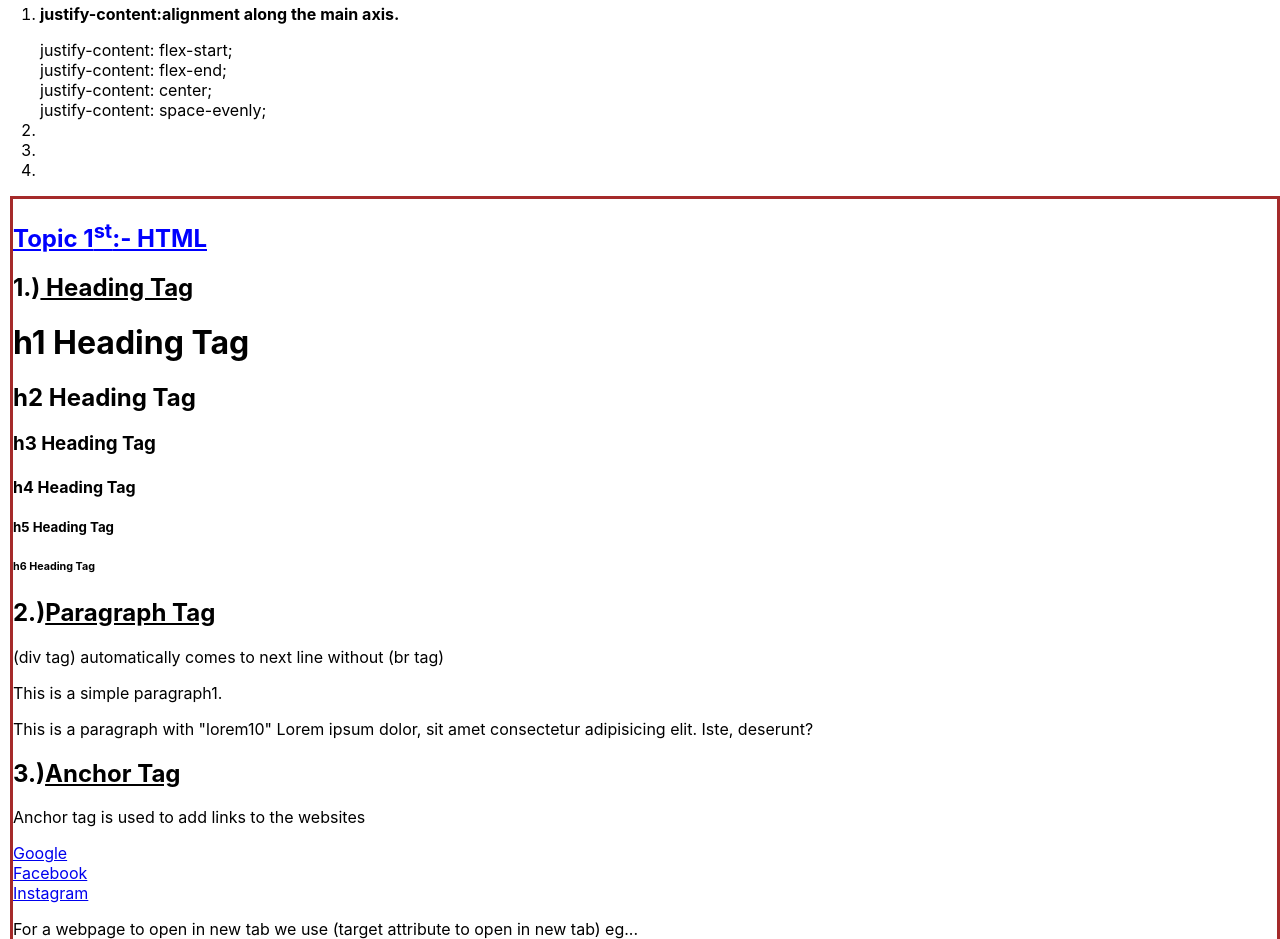
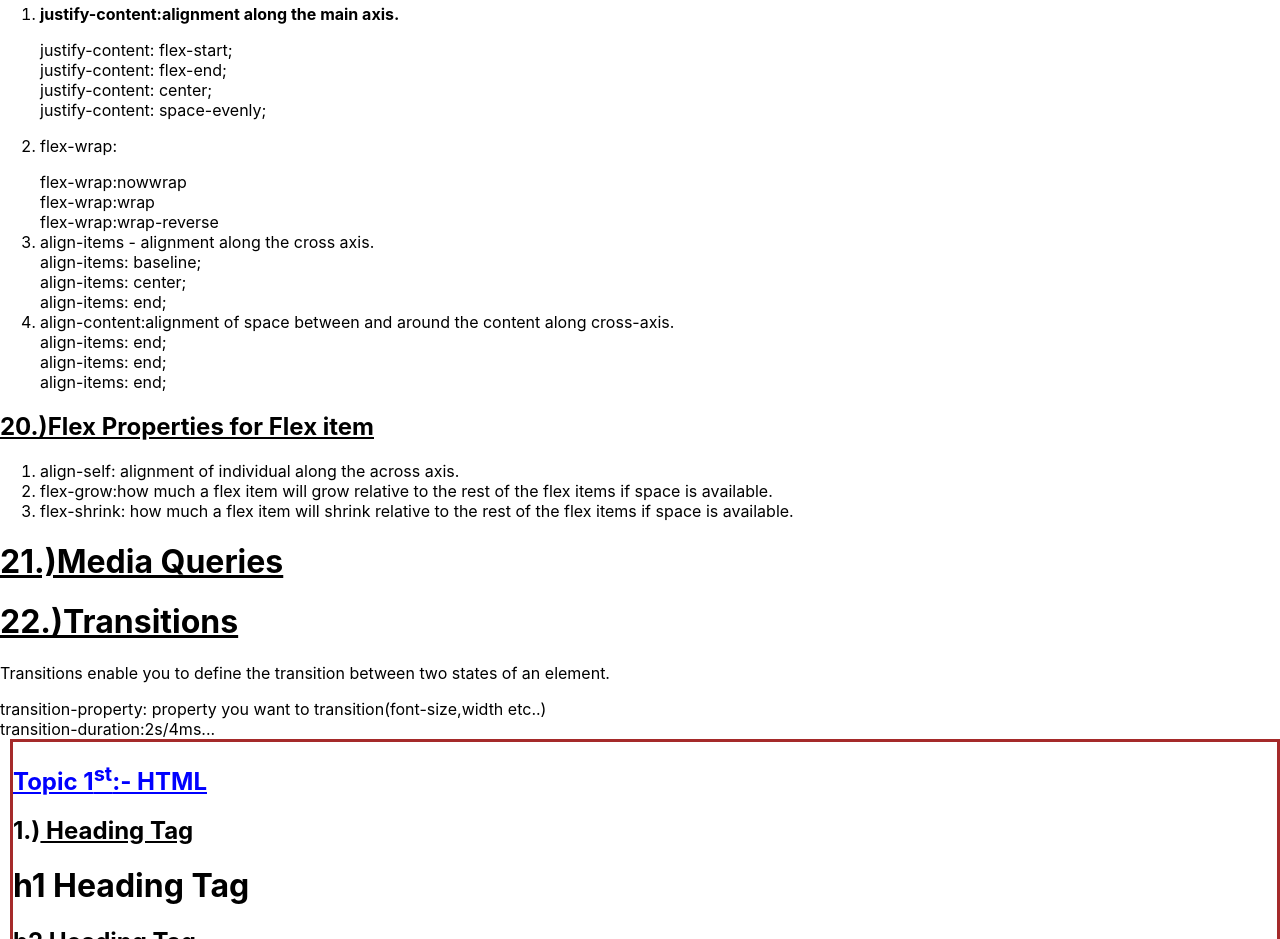
Before and after one commit to sarthiparth683/Basic-Fundamental, a React (Create React App) app: page / in a window 1280 px wide. Shown: the part 6960-7899 px from the top of the page. Built offline with nearby package versions, Linux system fonts and the light colour scheme.

Commit message:
transition

```diff
--- a/src/App2css.css
+++ b/src/App2css.css
@@ -336,3 +336,71 @@
 .justify-content4 {
   justify-content: space-evenly;
 }
+.flex-wrap1 {
+  flex-wrap: nowrap;
+}
+.flex-wrap1 {
+  flex-wrap: wrap;
+}
+.flex-wrap1 {
+  flex-wrap: wrap-reverse;
+}
+
+.align-items1 {
+  align-items: baseline;
+}
+.align-items2 {
+  align-items: center;
+}
+.align-items3 {
+  align-items: end;
+}
+
+.align-content1 {
+  align-content: baseline;
+}
+.align-content1 {
+  align-content: center;
+}
+
+.align-content1 {
+  align-content: end;
+}
+
+.align-self {
+  align-self: center;
+}
+.flex-grow {
+  flex-grow: inherit;
+}
+.flex-shrink {
+  flex-shrink: initial;
+}
+
+
+
+
+#transition1{
+  transition-property: all;
+}
+#transition2{
+  transition-property: initial;
+}
+#transition3{
+  transition-duration: 1s;
+}
+#transition3 {
+  transition-timing-function: ease-in;
+}
+#transition4 {
+  transition-timing-function: ease-out;
+}
+#transition5 {
+  transition-timing-function: linear;
+}
+#transition5 {
+  transition-timing-function: steps();
+}
+#transition5 {
+  transition-delay: 1s;
+}
--- a/src/App2css.js
+++ b/src/App2css.js
@@ -333,10 +333,55 @@ const App2css = () => {
             <div className="justify-content3"> justify-content: center;</div>
             <div className="justify-content4">  justify-content: space-evenly;</div>
           </li>
-          <li></li>
-          <li></li>
-          <li></li>
+          <li><p> flex-wrap: </p>
+            <div className="flex-wrap1"> flex-wrap:nowwrap </div>
+            <div className="flex-wrap2"> flex-wrap:wrap </div>
+            <div className="flex-wrap3"> flex-wrap:wrap-reverse</div>
+          </li>
+
+          <li>align-items - alignment along the cross axis.
+            <div className="align-items1 "> align-items: baseline; </div>
+            <div className="align-items2 "> align-items: center; </div>
+            <div className="align-items3 "> align-items: end; </div>
+          </li>
+          <li>
+            align-content:alignment of space between and around the content along cross-axis.
+            <div className="align-content1 "> align-items: end; </div>
+            <div className="align-content2"> align-items: end; </div>
+            <div className="align-content3 "> align-items: end; </div>
+          </li>
         </ol>
+      </div>
+
+      <div>
+        <p><h2><u><b>20.)Flex Properties for Flex item</b></u></h2></p>
+        <ol>
+          <li><div className="align-self"> align-self: alignment of individual along the across axis. </div>
+          </li>
+
+          <li><div className="flex-grow"> flex-grow:how much a flex item will grow relative to the rest of the flex items if space is available. </div></li>
+
+          <li><div className="flex-shrink">flex-shrink: how much a flex item will shrink relative to the rest of the flex items if space is available. </div></li>
+        </ol>
+      </div>
+
+      <div>
+        <h1><u><b>21.)Media Queries</b></u></h1>
+      </div>
+
+      <div>
+        <h1><u><b>22.)Transitions </b></u></h1>
+        <p>Transitions enable you to define the transition between two states of an element.</p>
+
+        <div id="transition1">transition-property: property you want to transition(font-size,width etc..)</div>
+        <div id="transition2">transition-duration:2s/4ms...</div>
+        <div id="transition3"></div>
+        <div id="transition4"></div>
+        <div id="transition5"></div>
+        <div id="transition6"></div>
+        <div id="transition1"></div>
+        <div id="transition1"></div>
+        <div id="transition1"></div>
       </div>
 
 
```
